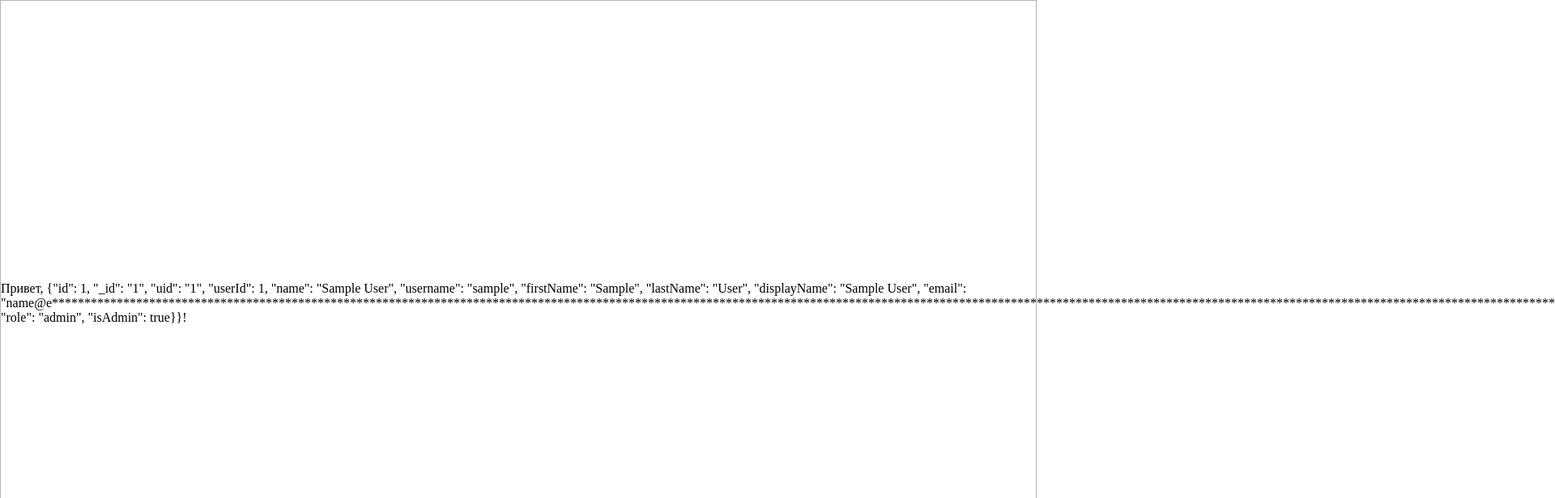
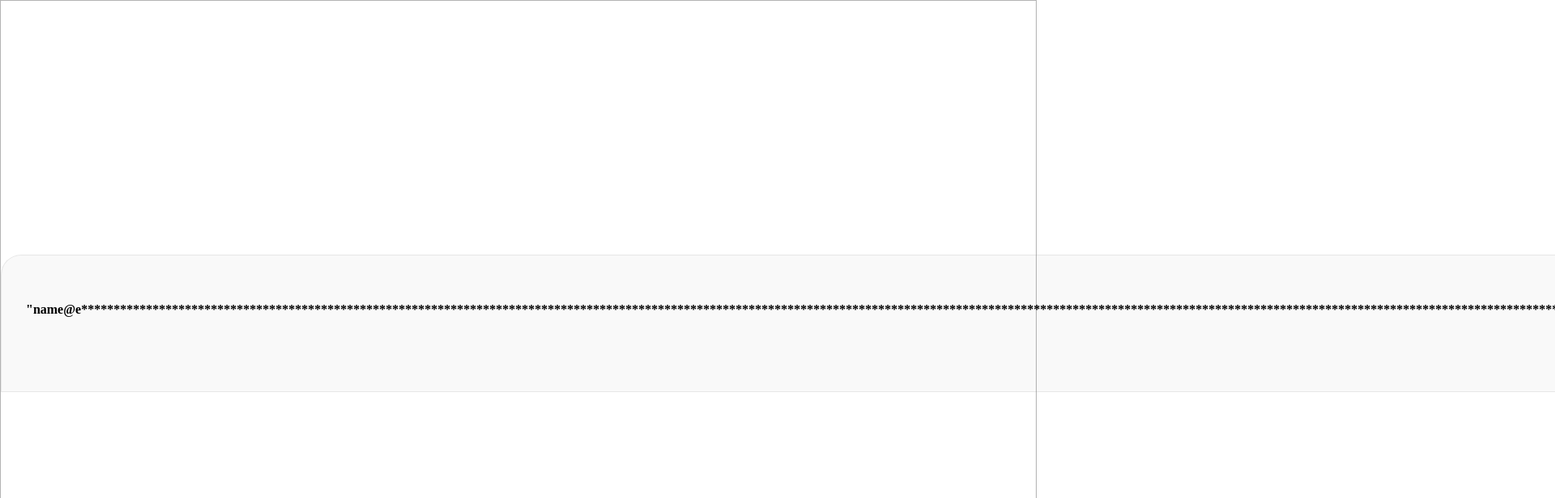
Before and after one commit to Mirkadoi/exemple-infinite-scroll, a React (Create React App) app: page /calculator in a window 1280 px wide. Shown: the top 616 px of the page at 81% size, 1920 px wide, since content can reach past the window. Built offline with nearby package versions, Linux system fonts and the light colour scheme; sample sign-in values are in the browser's storage.

Commit message:
Добавляет стилизацию блока с информацие пользователя

```diff
--- a/src/components/Calculator/CalcInfoUser.js
+++ b/src/components/Calculator/CalcInfoUser.js
@@ -21,8 +21,10 @@ const CalcInfoUser = ({ stepCalc }) => {
 
     return (
         <div className={styles.info}>
-            <p>Привет, {prependLogin}!</p>
-            <p>Этап: "{stepCalc}"</p>
+            <div className={styles.wrapper}>
+                <p>Привет, <b>{prependLogin}</b>!</p>
+                <p>Этап: "{stepCalc}"</p>
+            </div>
         </div>
     );
 };
--- a/src/components/Calculator/CalcInfoUser.module.scss
+++ b/src/components/Calculator/CalcInfoUser.module.scss
@@ -13,6 +13,19 @@
     }
 
     p {
-        margin-top: 0;
+        margin: 0;
     }
+
+    p + p {
+        margin-top: 16px;
+    }
+
 }
+
+.wrapper {
+    padding: 40px 30px;
+    border: 1px solid rgba($color-grey, 0.15);
+    background-color: rgba($color-grey, 0.05);;
+    border-radius: 25px 0;
+    text-align: center;
+}
```
